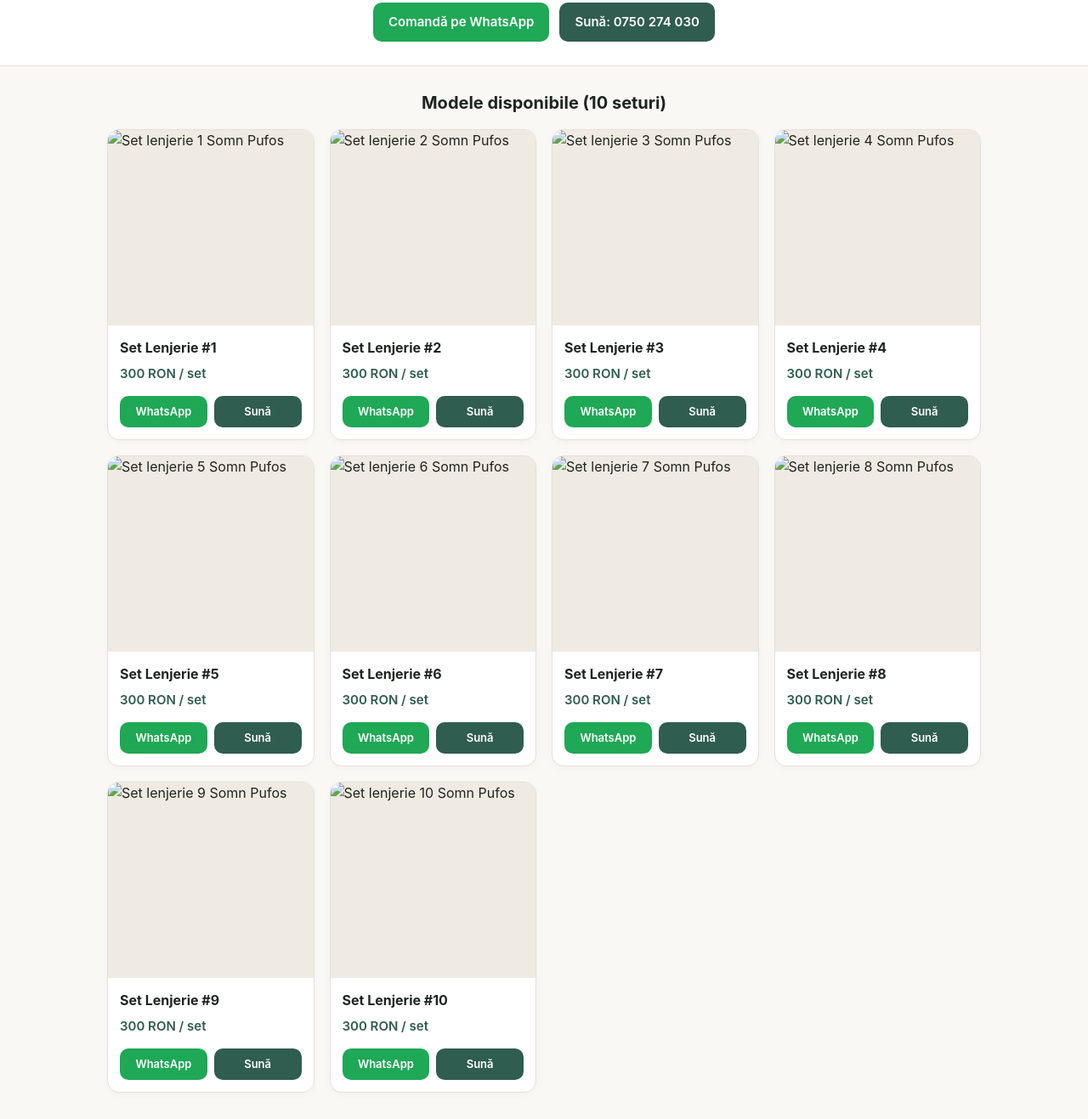
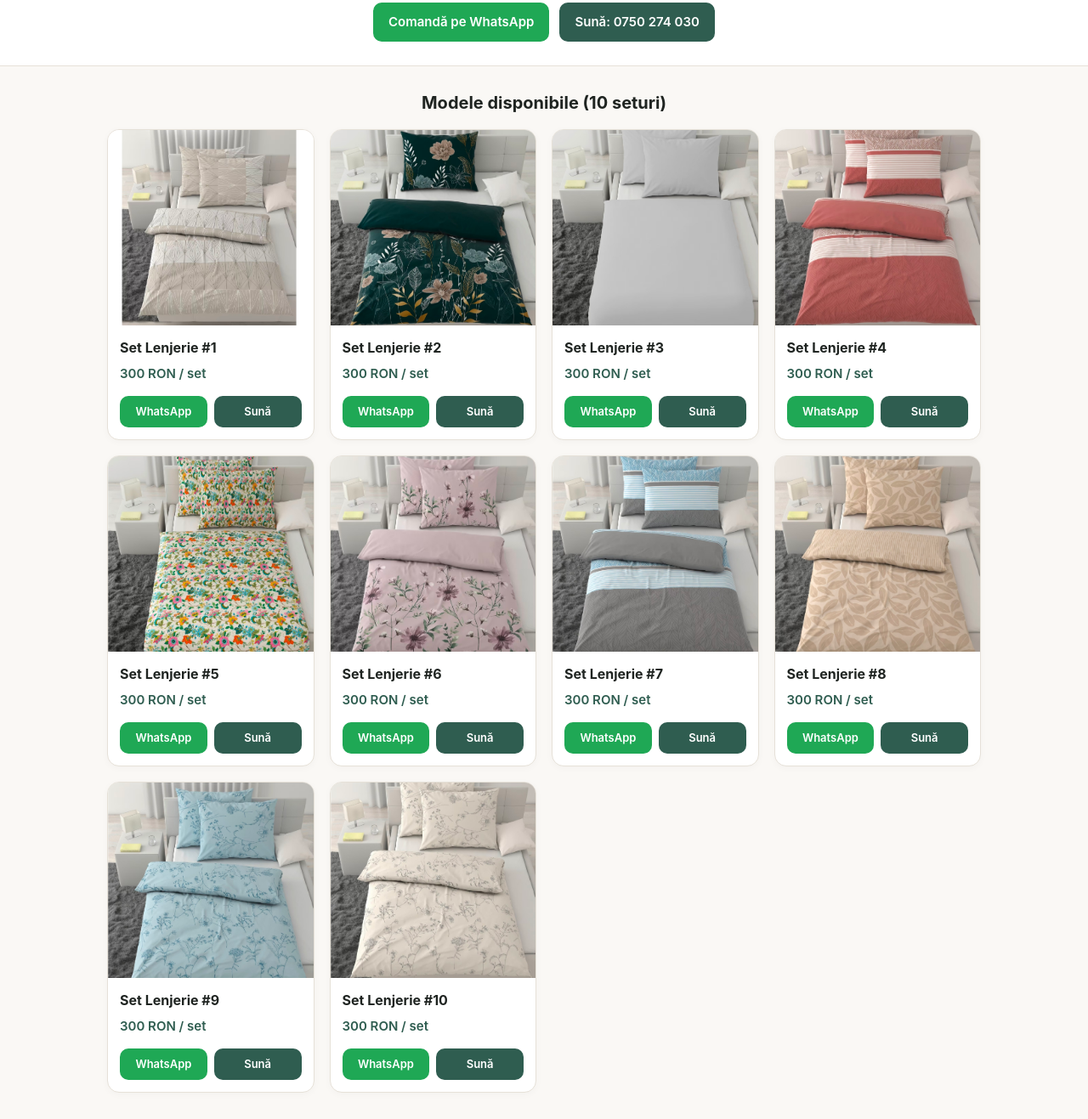
Before and after one commit to bindeanalin622-creator/Somn-pufos, a plain HTML site: page index.html in a window 1280 px wide. Shown: the part 243-1560 px from the top of the page at 85% size. Drawn offline with Linux system fonts and the light colour scheme.

Commit message:
Update index.html

```diff
--- a/index.html
+++ b/index.html
@@ -221,16 +221,16 @@
 
   <script>
     const images = [
-      "Screenshot_20261121_171456_.jpg",
-      "Screenshot_20261121_171549_.jpg",
-      "Screenshot_20261121_171559_.jpg",
-      "Screenshot_20261121_171612_.jpg",
-      "Screenshot_20261121_171624_.jpg",
-      "Screenshot_20261121_171635_.jpg",
-      "Screenshot_20261121_171644_.jpg",
-      "Screenshot_20261121_171653_.jpg",
-      "Screenshot_20261121_171703_.jpg",
-      "Screenshot_20261121_171719_.jpg"
+      "Screenshot_20261121_171456_Chrome.jpg",
+      "Screenshot_20261121_171549_Chrome.jpg",
+      "Screenshot_20261121_171559_Chrome.jpg",
+      "Screenshot_20261121_171612_Chrome.jpg",
+      "Screenshot_20261121_171624_Chrome.jpg",
+      "Screenshot_20261121_171635_Chrome.jpg",
+      "Screenshot_20261121_171644_Chrome.jpg",
+      "Screenshot_20261121_171653_Chrome.jpg",
+      "Screenshot_20261121_171703_Chrome.jpg",
+      "Screenshot_20261121_171719_Chrome.jpg"
     ];
 
     const catalog = document.getElementById("catalog");
```
